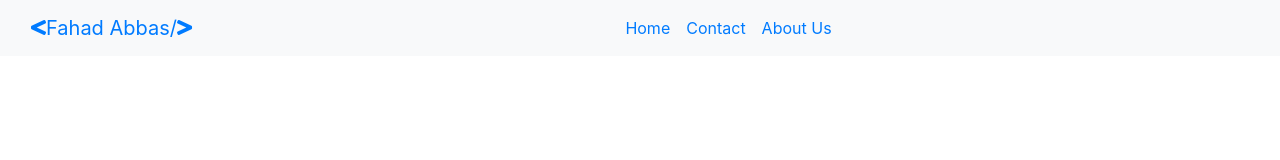
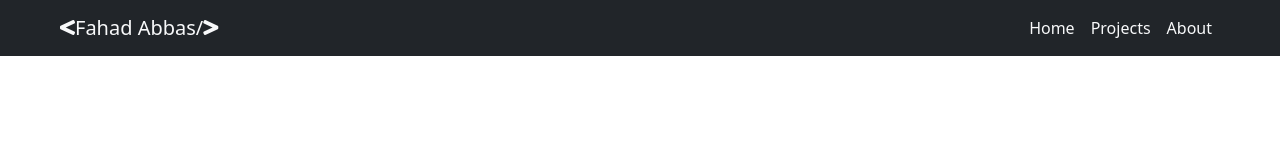
Before and after one commit to fahadabbas920/fahadabbas920.github.io, a website: page index.html in a window 1280 px wide. Drawn offline with nearby package versions, Linux system fonts and the light colour scheme; files that its build step writes are made by us from their sources.

Commit message:
Navbar Adjustment
Changed the color of elements and added the original CDN link

```diff
--- a/css/style.css
+++ b/css/style.css
@@ -1,2 +1 @@
-body {
-color: pink;}
+@import url('https://fonts.googleapis.com/css2?family=Nunito:wght@200;300;400;500;700&display=swap');
--- a/index.html
+++ b/index.html
@@ -8,30 +8,30 @@
     <meta http-equiv="X-UA-Compatible" content="IE=edge">
     <meta name="viewport" content="width=device-width, initial-scale=1.0">
     <script src="https://kit.fontawesome.com/22ac1f1a16.js" crossorigin="anonymous"></script>
-    <link rel="stylesheet" href="style.css">
-    <link rel="stylesheet" href="https://cdn.jsdelivr.net/npm/bootstrap@4.0.0/dist/css/bootstrap.css">
+
+    <link href="https://cdn.jsdelivr.net/npm/bootstrap@5.2.0-beta1/dist/css/bootstrap.min.css" rel="stylesheet" integrity="sha384-0evHe/X+R7YkIZDRvuzKMRqM+OrBnVFBL6DOitfPri4tjfHxaWutUpFmBp4vmVor" crossorigin="anonymous">
     <link href="https://cdnjs.cloudflare.com/ajax/libs/font-awesome/5.13.0/css/all.min.css" rel="stylesheet">
+    <link rel="stylesheet" href="css/style.css">
 </head>
 <body>
     <!-- Navigation -->
-    <nav class="navbar navbar-expand-lg bg-light">
+    <nav class="navbar navbar-expand-lg bg-dark">
         <div class="container-fluid">
-
-          <a class="navbar-brand ms-lg-5" href="#">
+          <a class="navbar-brand text-light ms-lg-5" href="#">
             <i class="fas fa-less-than"></i>Fahad Abbas/</i><i class="fas fa-greater-than me-5"></i></a>
-          <button class="navbar-toggler" type="button" data-bs-toggle="collapse" data-bs-target="#navbarSupportedContent" aria-controls="navbarSupportedContent" aria-expanded="false" aria-label="Toggle navigation">
-            <span class="navbar-toggler-icon"></span>
-          </button>
+            <button class="navbar-toggler" type="button" data-bs-toggle="collapse" data-bs-target="#navbarSupportedContent" aria-controls="navbarSupportedContent" aria-expanded="false" aria-label="Toggle navigation">
+              <span class="navbar-toggler-icon mt-1"></span>
+            </button>
           <div class="collapse navbar-collapse" id="navbarSupportedContent">
             <ul class="navbar-nav ms-lg-auto mb-2 mb-lg-0 me-lg-5 mx-sm-auto text-center">
               <li class="nav-item">
-                <a class="nav-link active" aria-current="page" href="#">Home</a>
+                <a class="nav-link active text-light" aria-current="page" href="index.html">Home</a>
               </li>
               <li class="nav-item">
-                <a class="nav-link" href="#">Contact</a>
+                <a class="nav-link text-light" href="projects.html">Projects</a>
               </li>
               <li class="nav-item">
-                <a class="nav-link" href="#">About Us</a>
+                <a class="nav-link text-light" href="about.html">About</a>
               </li>
             </ul>
           </div>
@@ -43,7 +43,7 @@
 
 
 
-      <script src="node_modules/@popperjs/core/dist/umd/popper.min.js"></script>
-      <script src="node_modules/bootstrap/dist/js/bootstrap.js"></script>
+      <script src="https://cdn.jsdelivr.net/npm/bootstrap@5.2.0-beta1/dist/js/bootstrap.bundle.min.js" integrity="sha384-pprn3073KE6tl6bjs2QrFaJGz5/SUsLqktiwsUTF55Jfv3qYSDhgCecCxMW52nD2" crossorigin="anonymous"></script>
+
 </body>
 </html>
```
